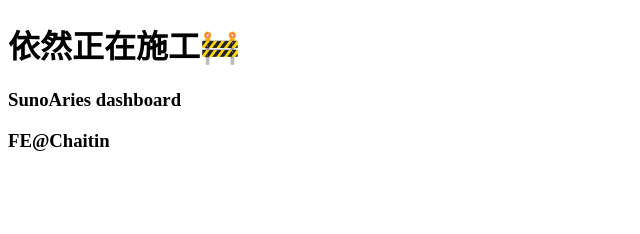
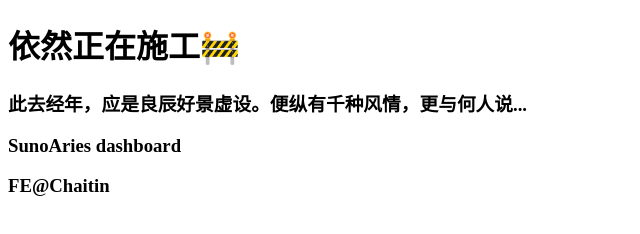
Before and after one commit to SunoAries/SunoAries.github.io, a plain HTML site: page index.html in a window 1280 px wide. Shown: the whole page, without its empty margins (0-640 px from the left). Drawn offline with Linux system fonts and the light colour scheme.

Commit message:
Update index.html

```diff
--- a/index.html
+++ b/index.html
@@ -10,6 +10,7 @@
 </head>
 <body>
 <h1>依然正在施工🚧</h1>
+<h3>此去经年，应是良辰好景虚设。便纵有千种风情，更与何人说...</h3>
 <h3>SunoAries dashboard</h3>
 <h3>FE@Chaitin</h3>
 <script src="2019/javascript/main.js"></script>
```
